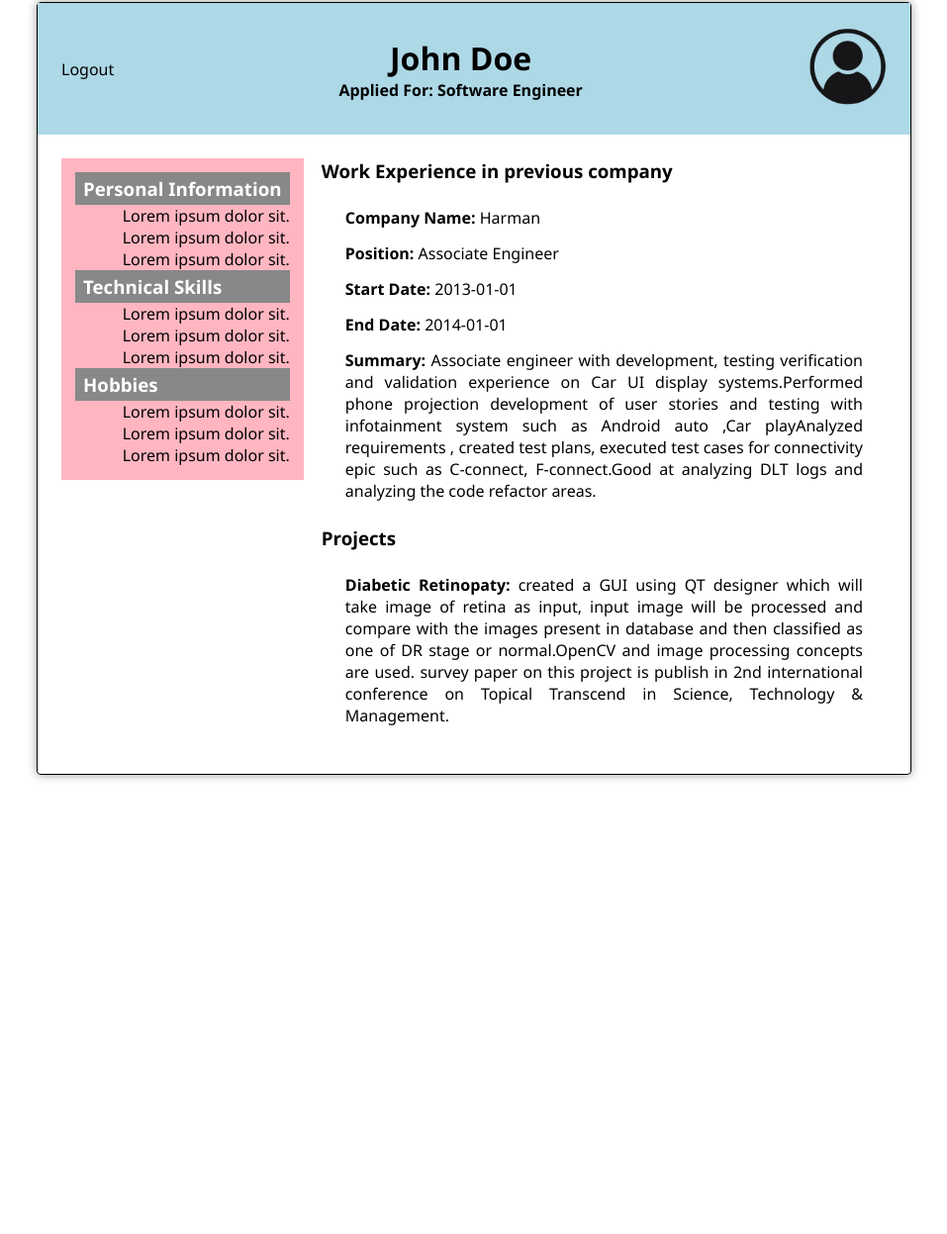
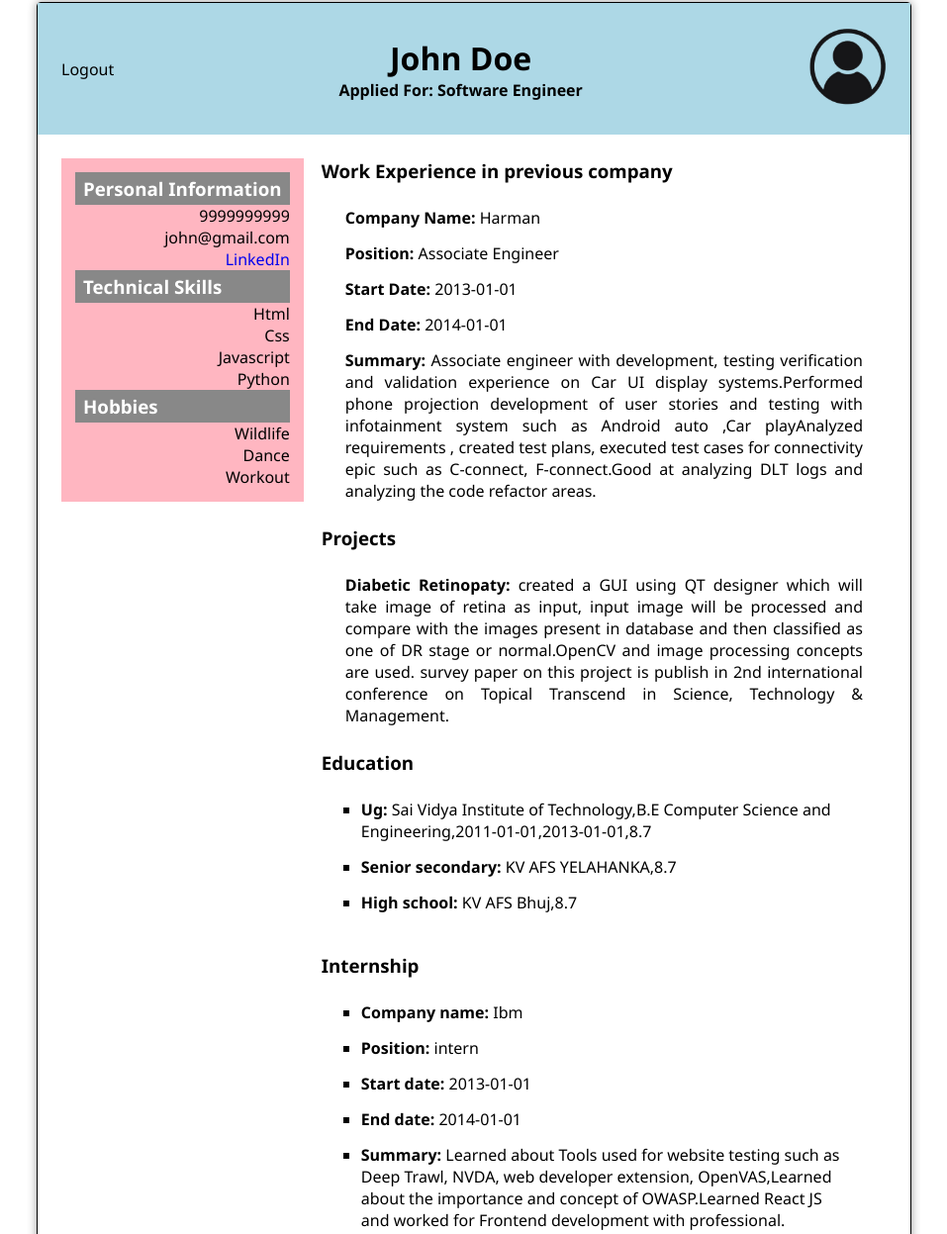
Before and after one commit to imajs7/anurag_AdvancedJavascript_gradedproj2, a website with bundled scripts: page index.html in a window 1280 px wide. Shown: the part 69-1316 px from the top of the page at 99% size, without its empty margins (161-1118 px from the left). Before the commit the page ends 870 px from the top, so only its background shows below. Built offline with nearby package versions, Linux system fonts and the light colour scheme; sample sign-in values are in the browser's storage.

Commit message:
project completed

```diff
--- a/css/style.css
+++ b/css/style.css
@@ -365,6 +365,19 @@ nav #search {
   content: ":";
 }
 
+#education-list,
+#internship-details,
+#achievements-list {
+  list-style-type: square;
+  margin: var(--size-lg) var(--size-xl) var(--size-xl);
+}
+
+#education-list > li:not(:last-child),
+#internship-details > li:not(:last-child),
+#achievements-list > li:not(:last-child) {
+  margin-bottom: var(--size-bs);
+}
+
 /*
 ** INDEX PAGE STYLING ENDS
 */
--- a/index.html
+++ b/index.html
@@ -45,21 +45,17 @@
                     <div class="imp-info">
                         <h3>Personal Information</h3>
                     <ul>
-                        <li>Lorem ipsum dolor sit.</li>
-                        <li>Lorem ipsum dolor sit.</li>
-                        <li>Lorem ipsum dolor sit.</li>
+                        <li id="phone"></li>
+                        <li id="email"></li>
+                        <li id="networks"></li>
                     </ul>
                     <h3>Technical Skills</h3>
-                    <ul>
-                        <li>Lorem ipsum dolor sit.</li>
-                        <li>Lorem ipsum dolor sit.</li>
-                        <li>Lorem ipsum dolor sit.</li>
+                    <ul id="tech-skills">
+
                     </ul>
                     <h3>Hobbies</h3>
-                    <ul>
-                        <li>Lorem ipsum dolor sit.</li>
-                        <li>Lorem ipsum dolor sit.</li>
-                        <li>Lorem ipsum dolor sit.</li>
+                    <ul id="hobbies">
+
                     </ul>
                     </div>
                 </div>
@@ -80,6 +76,27 @@
                     <div id="projects">
                         <h3>Projects</h3>
                         <p><span id="project-name"></span> <span id="project-desc"></span></p>
+                    </div>
+
+                    <div id="education">
+                        <h3>Education</h3>
+                        <ul id="education-list">
+
+                        </ul>
+                    </div>
+
+                    <div id="internship">
+                        <h3>Internship</h3>
+                        <ul id="internship-details">
+
+                        </ul>
+                    </div>
+
+                    <div id="achievements">
+                        <h3>Achievements</h3>
+                        <ul id="achievements-list">
+                           <li></li>
+                        </ul>
                     </div>
 
                 </div>
--- a/js/index.js
+++ b/js/index.js
@@ -11,6 +11,11 @@ let sampleSpace = data['resume'];
 
 // variable to keep track of current shown resume
 let activeResume = 0;
+
+const capitalize = word => {
+    const lower = word.toLowerCase();
+    return word.charAt(0).toUpperCase() + lower.slice(1);
+};
 
 // set visibility for prev & next controls
 const controlsVisibility = () => {
@@ -28,7 +33,7 @@ const controlsVisibility = () => {
 
 // renders resume data on page
 const displayResume = () => {
-    console.log( sampleSpace[activeResume] );
+    //console.log( sampleSpace[activeResume] );
     controlsVisibility();
     document.querySelector(".title > h1").textContent = sampleSpace[activeResume].basics.name;
     document.querySelector(".title > h4").textContent = `Applied For: ${sampleSpace[activeResume].basics.AppliedFor}`;
@@ -39,6 +44,41 @@ const displayResume = () => {
     document.querySelector("#summary").textContent = sampleSpace[activeResume].work.Summary;
     document.querySelector("#project-name").textContent = sampleSpace[activeResume].projects.name;
     document.querySelector("#project-desc").textContent = sampleSpace[activeResume].projects.description;
+
+    let education = '';
+    for(let element in sampleSpace[activeResume].education) {
+        education = education + '<li><strong>' + capitalize( element ) + ':</strong> ';
+        education = education + Object.values( sampleSpace[activeResume].education[element] );
+        education = education + '</li>';
+    }
+    document.querySelector("#education-list").innerHTML = education;
+
+    let internship = '';
+    for(let element in sampleSpace[activeResume].Internship) {
+        internship = internship + '<li><strong>' + capitalize( element ) + ':</strong> ';
+        internship = internship + sampleSpace[activeResume].Internship[element];
+        internship = internship + '</li>';
+    }
+    document.querySelector("#internship-details").innerHTML = internship;
+
+    document.querySelector("#achievements-list > li").innerHTML = sampleSpace[activeResume].achievements.Summary
+
+    document.querySelector("#phone").textContent = sampleSpace[activeResume].basics.phone;
+    document.querySelector("#email").textContent = sampleSpace[activeResume].basics.email;
+    document.querySelector("#networks").innerHTML = "<a href='" + sampleSpace[activeResume].basics.profiles.url + "'>" + sampleSpace[activeResume].basics.profiles.network + "</a>";
+
+    let skills = '';
+    for(let element in sampleSpace[activeResume].skills['keywords']) {
+        skills = skills + '<li>' + capitalize( sampleSpace[activeResume].skills['keywords'][element] ) + '</li>';
+    }
+    document.querySelector("#tech-skills").innerHTML = skills;
+
+    let hobbies = '';
+    sampleSpace[activeResume].interests.hobbies.forEach( element => {
+        hobbies = hobbies + '<li>' + capitalize( element ) + '</li>';
+    } );
+    document.querySelector("#hobbies").innerHTML = hobbies;
+
 };
 
 // updates activeResume & calls displayResume for Previous resume
@@ -92,6 +132,7 @@ document.querySelector("#close-dialog").addEventListener( 'click', () => {
     document.querySelector("dialog").close();
     document.querySelector(".content").style.visibility = 'visible';
     sampleSpace = data['resume'];
+    displayResume();
 } );
 
 // displays first resume on page load
```
